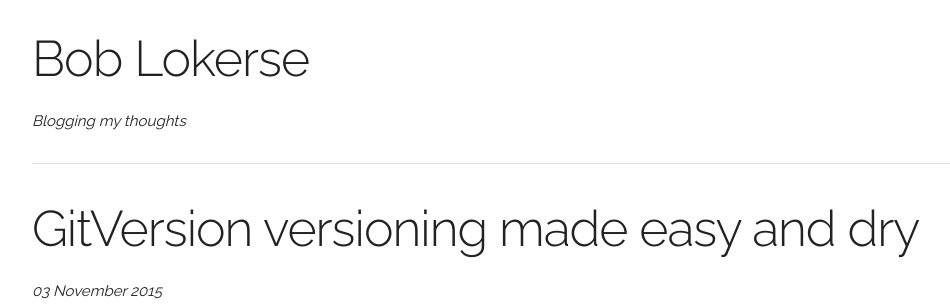
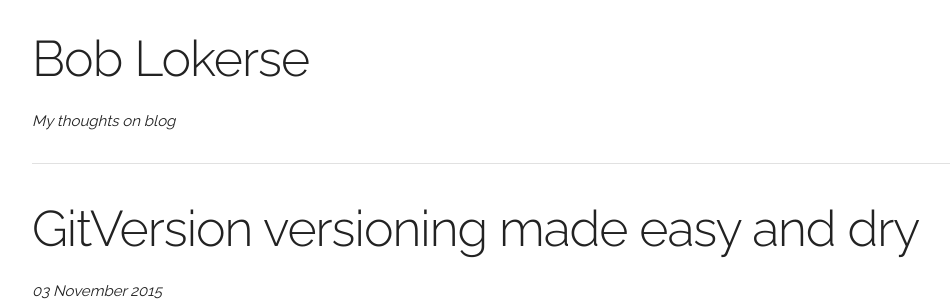
Before and after one commit to BobLokerse/BobLokerse.github.io, a Jekyll site: the page built from _posts/2015-11-03-GitVersion-versioning-made-easy-and-dry.md, in a window 1280 px wide and 900 px high. Shown: the top 305 px of the window, without its empty margins (128-1078 px from the left). Built offline with Jekyll 4.4.1, drawn with Linux system fonts in a browser that asks for light colours; Markdown is read by kramdown in place of the engine named in the settings; comment, search, counter and statistics services are not loaded.

Commit message:
fixed typo

```diff
--- a/_includes/head.html
+++ b/_includes/head.html
@@ -1,7 +1,7 @@
 <head>
 
   <meta charset="utf-8">
-  <title>My thoughs on blog | Bob Lokerse</title>
+  <title>My thoughts on blog | Bob Lokerse</title>
   <meta name="description" content="{{ page.title }}" />
   <meta name="author" content="Bob Lokerse">
 
--- a/_includes/header.html
+++ b/_includes/header.html
@@ -2,7 +2,7 @@
     <div class="row">
       <div class="twelve columns" style="margin-top: 3%">
         <h1>Bob Lokerse</h1>
-		    <p><em>Blogging my thoughts</em></p>
+		    <p><em>My thoughts on blog</em></p>
 		    <hr>
       </div>
     </div>
--- a/index.html
+++ b/index.html
@@ -1,5 +1,5 @@
 ---
-title: "Bob Lokerse blogging his thoughts."
+title: "Bob Lokerse My thoughts on blog"
 ---
 <!DOCTYPE html>
 <html lang="en">
```
